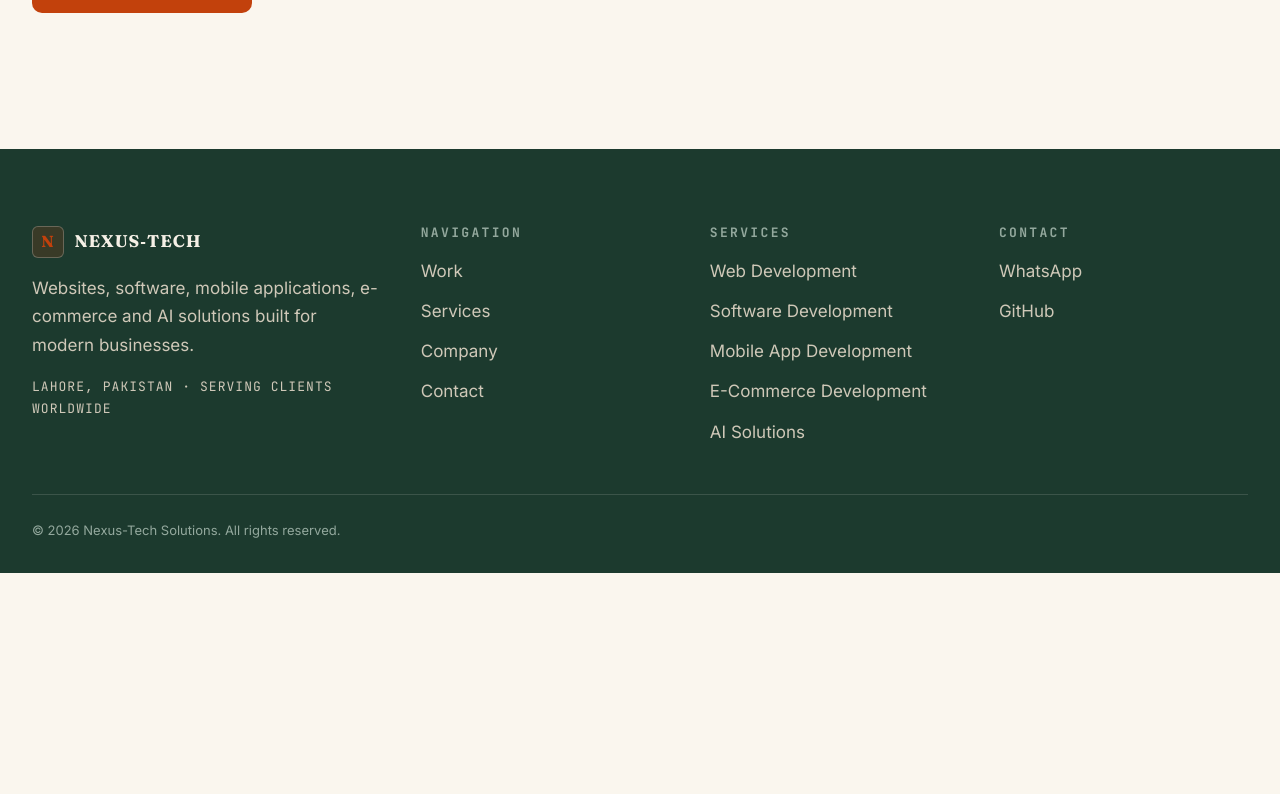
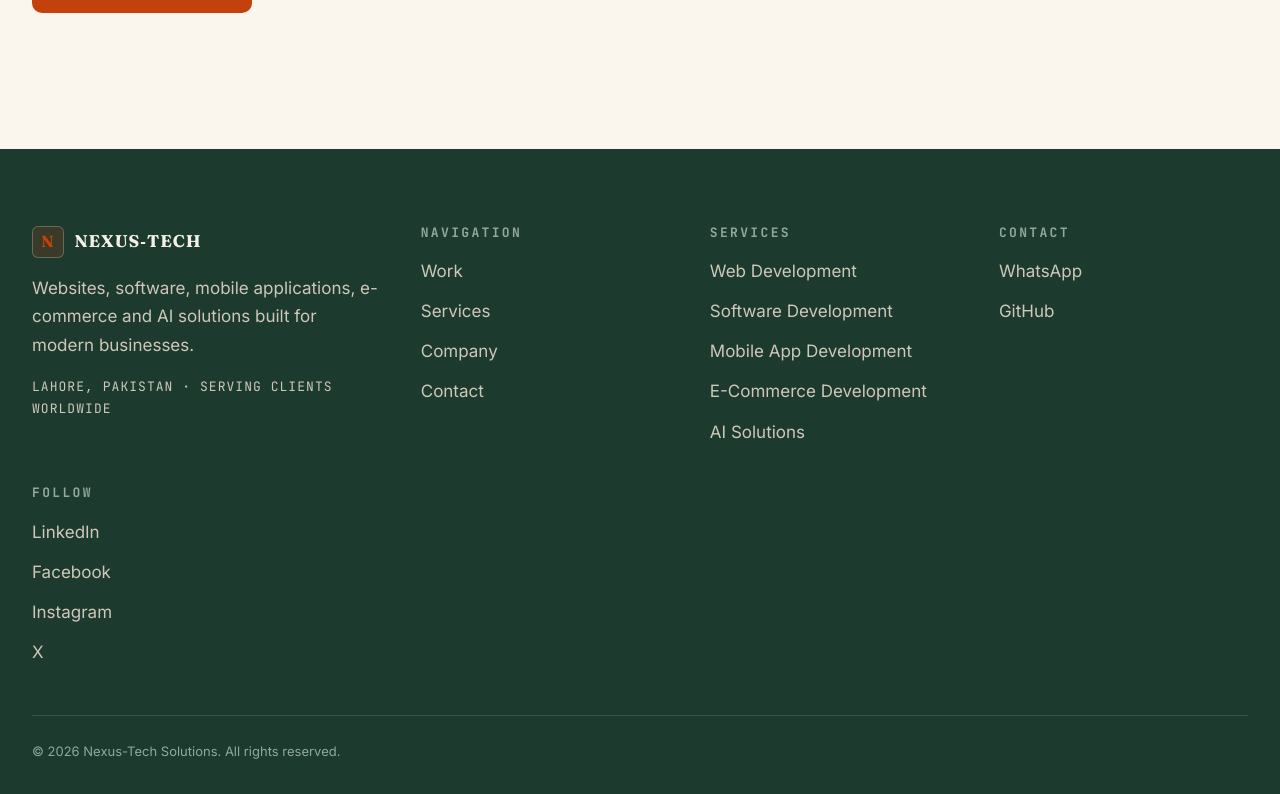
Before and after one commit to mbj069/nexus-tech-website, a Next.js app: page /contact in a window 1280 px wide. Shown: the part 1373-2167 px from the top of the page. Before the commit the page ends 1946 px from the top, so only its background shows below. Built offline with nearby package versions, Linux system fonts and the light colour scheme.

Commit message:
Add company social profiles: footer Follow column + schema sameAs

```diff
--- a/app/layout.tsx
+++ b/app/layout.tsx
@@ -89,7 +89,13 @@
     addressCountry: "PK",
   },
   areaServed: "Worldwide",
-  sameAs: ["https://github.com/mbj069"],
+  sameAs: [
+    "https://github.com/mbj069",
+    "https://www.linkedin.com/company/global-nexus-tech-solutions/",
+    "https://www.facebook.com/people/Nexus-Tech-Solutions/61595253579736/",
+    "https://x.com/NexusTechh",
+    "https://www.instagram.com/nexus_tech._.solutions/",
+  ],
 };
 
 const websiteJsonLd = {
--- a/components/Footer.tsx
+++ b/components/Footer.tsx
@@ -85,6 +85,48 @@
               {/* TODO(phase: contact): official Nexus-Tech email once provisioned */}
             </ul>
           </div>
+
+          <div className="footer-col">
+            <h3>Follow</h3>
+            <ul>
+              <li>
+                <a
+                  href="https://www.linkedin.com/company/global-nexus-tech-solutions/"
+                  target="_blank"
+                  rel="noopener noreferrer"
+                >
+                  LinkedIn
+                </a>
+              </li>
+              <li>
+                <a
+                  href="https://www.facebook.com/people/Nexus-Tech-Solutions/61595253579736/"
+                  target="_blank"
+                  rel="noopener noreferrer"
+                >
+                  Facebook
+                </a>
+              </li>
+              <li>
+                <a
+                  href="https://www.instagram.com/nexus_tech._.solutions/"
+                  target="_blank"
+                  rel="noopener noreferrer"
+                >
+                  Instagram
+                </a>
+              </li>
+              <li>
+                <a
+                  href="https://x.com/NexusTechh"
+                  target="_blank"
+                  rel="noopener noreferrer"
+                >
+                  X
+                </a>
+              </li>
+            </ul>
+          </div>
         </div>
 
         <div className="footer-bottom">
```
